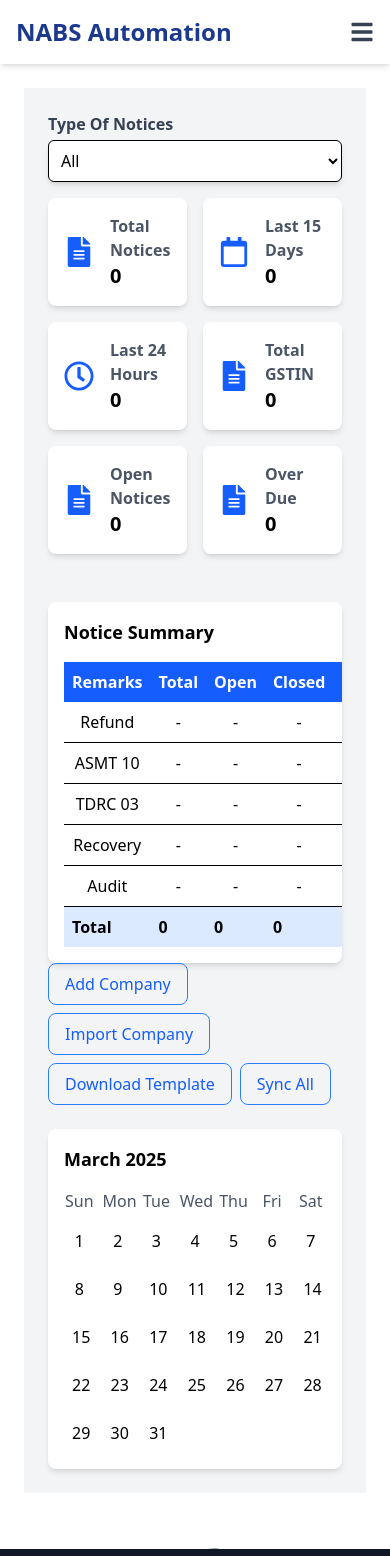
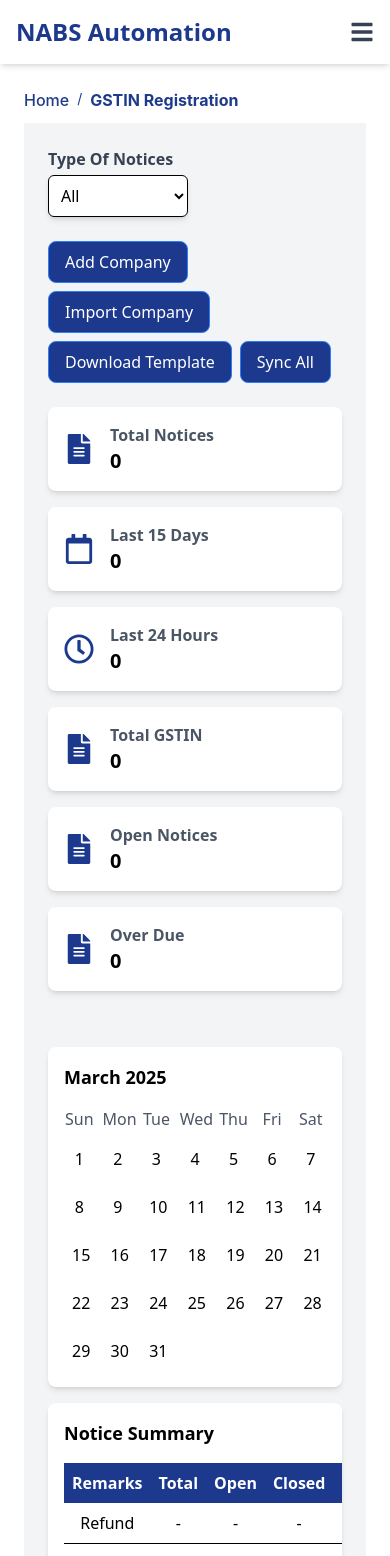
Before and after one commit to ajaysheokand-as/nabs-automation, a React (Create React App) app: page /gstin in a window 390 px wide. Shown: the top 1556 px of the page. Built offline with nearby package versions, Linux system fonts and the light colour scheme; no server answers.

Commit message:
Revamped

```diff
--- a/src/components/InfoCard.jsx
+++ b/src/components/InfoCard.jsx
@@ -1,4 +1,4 @@
-import React from 'react';
+import React from "react";
 
 export const InfoCard = ({ title, count, icon, onClick }) => {
   return (
@@ -6,7 +6,7 @@ export const InfoCard = ({ title, count, icon, onClick }) => {
       className="bg-white shadow-md rounded-lg p-4 flex items-center space-x-4 hover:shadow-lg transition cursor-pointer"
       onClick={onClick}
     >
-      <div className="text-blue-600 text-3xl">{icon}</div>
+      <div className="text-blue-900 text-3xl">{icon}</div>
       <div>
         <h3 className="text-gray-600 font-semibold">{title}</h3>
         <p className="text-xl font-bold">{count}</p>
--- a/src/components/NoticeSummery.jsx
+++ b/src/components/NoticeSummery.jsx
@@ -1,4 +1,4 @@
-import React from 'react'
+import React from "react";
 
 export const NoticeSummery = () => {
   return (
@@ -6,7 +6,7 @@ export const NoticeSummery = () => {
       <h2 className="text-lg font-semibold mb-4">Notice Summary</h2>
       <table className="w-full border-collapse">
         <thead>
-        <tr className="bg-blue-600 text-white">
+          <tr className="bg-blue-900 text-white">
             <th className="p-2">Remarks</th>
             <th className="p-2">Total</th>
             <th className="p-2">Open</th>
@@ -15,7 +15,8 @@ export const NoticeSummery = () => {
           </tr>
         </thead>
         <tbody>
-        {["Refund", "ASMT 10", "TDRC 03", "Recovery", "Audit"].map((remark, index) => (
+          {["Refund", "ASMT 10", "TDRC 03", "Recovery", "Audit"].map(
+            (remark, index) => (
               <tr key={index} className="border-b text-center">
                 <td className="p-2">{remark}</td>
                 <td className="p-2">-</td>
@@ -23,7 +24,8 @@ export const NoticeSummery = () => {
                 <td className="p-2">-</td>
                 <td className="p-2">-</td>
               </tr>
-        ))}
+            )
+          )}
           <tr className="bg-blue-100 font-bold">
             <td className="p-2">Total</td>
             <td className="p-2">0</td>
@@ -34,5 +36,5 @@ export const NoticeSummery = () => {
         </tbody>
       </table>
     </div>
-  )
-}
+  );
+};
--- /dev/null
+++ b/src/context/AppContext.js
@@ -0,0 +1,23 @@
+import { createContext, useState } from "react";
+
+const AppContext = createContext();
+
+export const AppProvider = ({ children }) => {
+  const [user, setUser] = useState(null);
+
+  const login = (username) => {
+    setUser({ name: username });
+  };
+
+  const logout = () => {
+    setUser(null);
+  };
+
+  return (
+    <AppContext.Provider value={{ user, login, logout }}>
+      {children}
+    </AppContext.Provider>
+  );
+};
+
+export default AppContext;
--- /dev/null
+++ b/src/index.css
@@ -0,0 +1,15 @@
+.ant-breadcrumb-link a {
+  color: #1e3a8a !important;
+  font-weight: 500;
+  font-size: 16px !important;
+}
+
+.ant-breadcrumb-link {
+  color: #1e3a8a !important;
+  font-weight: 700 !important;
+  font-size: 16px !important;
+}
+
+.ant-breadcrumb-separator {
+  color: #1e3a8a !important;
+}
--- a/src/index.js
+++ b/src/index.js
@@ -1,11 +1,14 @@
-import React from 'react';
-import ReactDOM from 'react-dom/client';
-import App from './App';
+import React from "react";
+import ReactDOM from "react-dom/client";
+import App from "./App";
 import { BrowserRouter as Router } from "react-router-dom";
-
-const root = ReactDOM.createRoot(document.getElementById('root'));
+import { AppProvider } from "./context/AppContext";
+import "./index.css";
+const root = ReactDOM.createRoot(document.getElementById("root"));
 root.render(
-  <Router>
-    <App />
-  </Router>
+  <AppProvider>
+    <Router>
+      <App />
+    </Router>
+  </AppProvider>
 );
--- a/src/pages/Dashboard.jsx
+++ b/src/pages/Dashboard.jsx
@@ -1,7 +1,7 @@
 import React from "react";
 import Card from "../components/Card";
 import { MainLayout } from "../layouts/MainLayout";
-import GSTIN from "../assets/images/GSTIN.jpeg";
+import GSTIN from "../assets/images/GSTnew.jpg";
 import INCOMETAX from "../assets/images/INCOMETAX.jpeg";
 import TDS from "../assets/images/TDS.jpeg";
 import { useNavigate } from "react-router-dom";
--- a/src/pages/Gstin.jsx
+++ b/src/pages/Gstin.jsx
@@ -1,11 +1,17 @@
-import React from 'react'
+import React from "react";
 import { MainLayout } from "../layouts/MainLayout";
-import { InfoCard } from '../components/InfoCard';
-import { NoticeSummery } from '../components/NoticeSummery';
-import { Calender } from '../components/Calender';
-import { Table } from '../components/Table';
-import { FaRegCalendar, FaRegClock, FaSyncAlt, FaFileAlt } from "react-icons/fa";
-import { useNavigate } from "react-router-dom";
+import { InfoCard } from "../components/InfoCard";
+import { NoticeSummery } from "../components/NoticeSummery";
+import { Calender } from "../components/Calender";
+import { Table } from "../components/Table";
+import {
+  FaRegCalendar,
+  FaRegClock,
+  FaSyncAlt,
+  FaFileAlt,
+} from "react-icons/fa";
+import { Link, useNavigate } from "react-router-dom";
+import { Breadcrumb } from "antd";
 
 export const Gstin = () => {
   const navigate = useNavigate();
@@ -27,52 +33,82 @@ export const Gstin = () => {
 
   return (
     <MainLayout>
+      <Breadcrumb
+        items={[
+          {
+            title: (
+              <Link
+                to={{
+                  pathname: "/",
+                }}
+              >
+                Home
+              </Link>
+            ),
+          },
+          {
+            title: "GSTIN Registration",
+          },
+        ]}
+        style={{
+          marginBottom: "10px",
+          color: "#151c40",
+        }}
+      />
       <div className="p-6 bg-gray-100 min-h-screen">
         {/* Header Dropdown */}
-                <div className="mb-4">
-                    <label className="block text-gray-700 font-semibold mb-1">Type Of Notices</label>
-                    <select className="border rounded-md p-2 w-full max-w-xs bg-white shadow-md">
+        <div className="">
+          <label className="block text-gray-700 font-semibold mb-1">
+            Type Of Notices
+          </label>
+          <select className="border rounded-md p-2 max-w-md md:w-80 bg-white shadow-md">
             <option value="all">All</option>
             <option value="open">Open Notices</option>
             <option value="due">Due Notices</option>
           </select>
         </div>
+        {/* Action Buttons */}
+        <div className="flex flex-wrap gap-2 mb-6 mt-6 ">
+          <button className="px-4 py-2 border border-blue-500 bg-blue-900 text-[#fff] rounded-lg hover:bg-blue-800 hover:text-white transition cursor-pointer">
+            Add Company
+          </button>
+          <button className="px-4 py-2 border border-blue-500 bg-blue-900 text-[#fff] rounded-lg hover:bg-blue-800  hover:text-white transition cursor-pointer">
+            Import Company
+          </button>
+          <button className="px-4 py-2 border border-blue-500 bg-blue-900 text-[#fff] rounded-lg hover:bg-blue-800  hover:text-white transition cursor-pointer">
+            Download Template
+          </button>
+          <button className="px-4 py-2 border border-blue-500 bg-blue-900 text-[#fff] rounded-lg hover:bg-blue-800  hover:text-white transition cursor-pointer">
+            Sync All
+          </button>
+        </div>
+
         <div className="grid grid-cols-1 md:grid-cols-2 gap-6">
           {/* Cards Section */}
-                <div className="grid grid-cols-2 md:grid-cols-3 gap-4 mb-6">
-                    <InfoCard title="Total Notices" count="0" icon={<FaFileAlt />} onClick={()=>navigate("/notice")} />
+          <div className="grid grid-cols-1 md:grid-cols-3 gap-4 mb-6">
+            <InfoCard
+              title="Total Notices"
+              count="0"
+              icon={<FaFileAlt />}
+              onClick={() => navigate("/notice")}
+            />
             <InfoCard title="Last 15 Days" count="0" icon={<FaRegCalendar />} />
             <InfoCard title="Last 24 Hours" count="0" icon={<FaRegClock />} />
             <InfoCard title="Total GSTIN" count="0" icon={<FaFileAlt />} />
             <InfoCard title="Open Notices" count="0" icon={<FaFileAlt />} />
             <InfoCard title="Over Due" count="0" icon={<FaFileAlt />} />
           </div>
-                    <NoticeSummery />
+          <div className=" mt-2 md:mt-[-150px]">
+            <Calender />
           </div>
-
-
-                {/* Action Buttons */}
-                <div className="flex flex-wrap gap-2 mb-6">
-                    <button className="px-4 py-2 border border-blue-500 text-blue-600 rounded-lg hover:bg-blue-500 hover:text-white transition cursor-pointer">
-                        Add Company
-                    </button>
-                    <button className="px-4 py-2 border border-blue-500 text-blue-600 rounded-lg hover:bg-blue-500 hover:text-white transition cursor-pointer">
-                        Import Company
-                    </button>
-                    <button className="px-4 py-2 border border-blue-500 text-blue-600 rounded-lg hover:bg-blue-500 hover:text-white transition cursor-pointer">
-                        Download Template
-                    </button>
-                    <button className="px-4 py-2 border border-blue-500 text-blue-600 rounded-lg hover:bg-blue-500 hover:text-white transition cursor-pointer">
-                        Sync All
-                    </button>
         </div>
 
         {/* Notice Summary Table & Calendar */}
-                <div className="grid grid-cols-1 md:grid-cols-2 gap-6">
+        <div className="w-full mt-4">
           {/* <Table columns={columns} data={data} itemsPerPage={3} /> */}
-                    <Calender />
+          <NoticeSummery />
         </div>
       </div>
     </MainLayout>
-    )
-}
+  );
+};
```
Also changed, not shown: src/App.js (+19 -12 lines), src/pages/Tds.jsx (+14 -14 lines), src/assets/images/GSTnew.jpg (added). Lines whose indentation alone changed are shown as unchanged.
